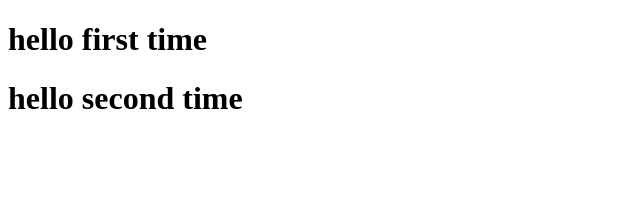
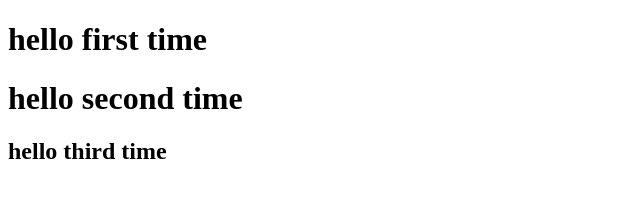
Before and after one commit to ajayrajput74/testing-git, a plain HTML site: page index.html in a window 1280 px wide. Shown: the whole page, without its empty margins (0-640 px from the left). Drawn offline with Linux system fonts and the light colour scheme.

Commit message:
added third time

```diff
--- a/index.html
+++ b/index.html
@@ -6,5 +6,6 @@
 <body>
 <h1>hello first time</h1>
 <h1>hello second time</h1>
+<h2>hello third time</h2>
 </body>
 </html>
```
